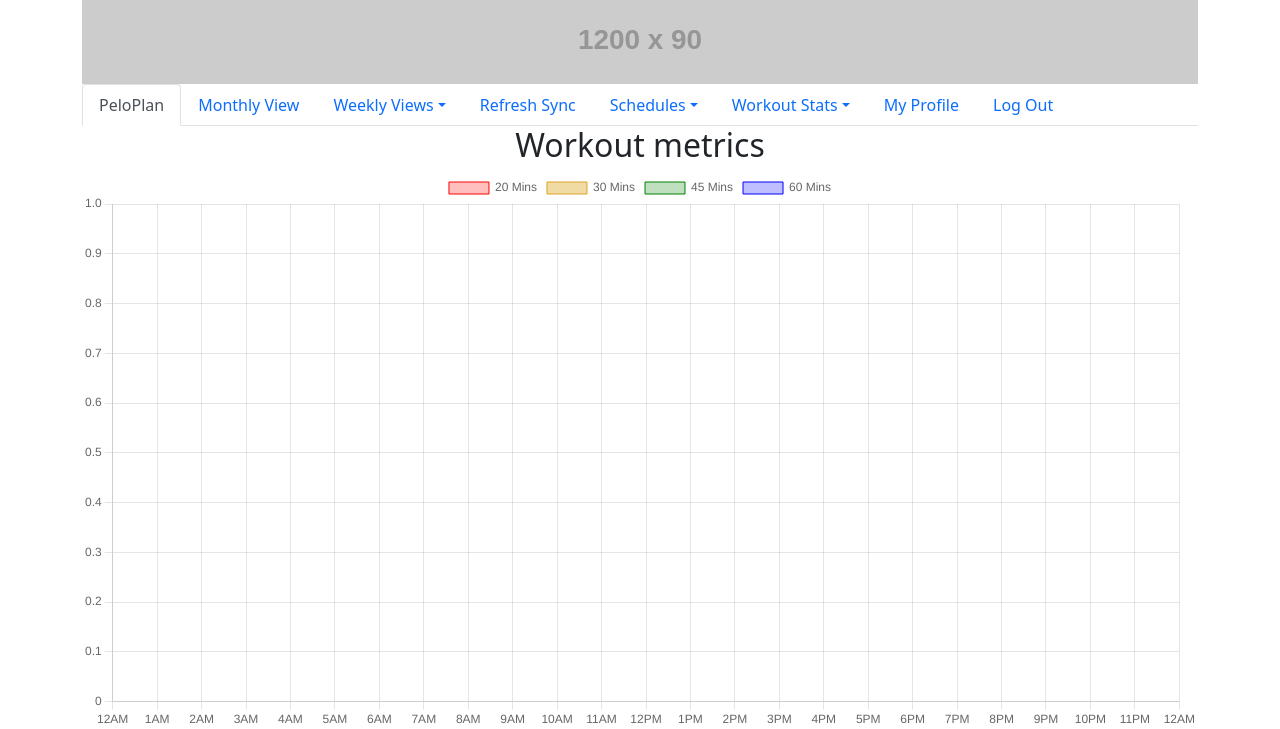
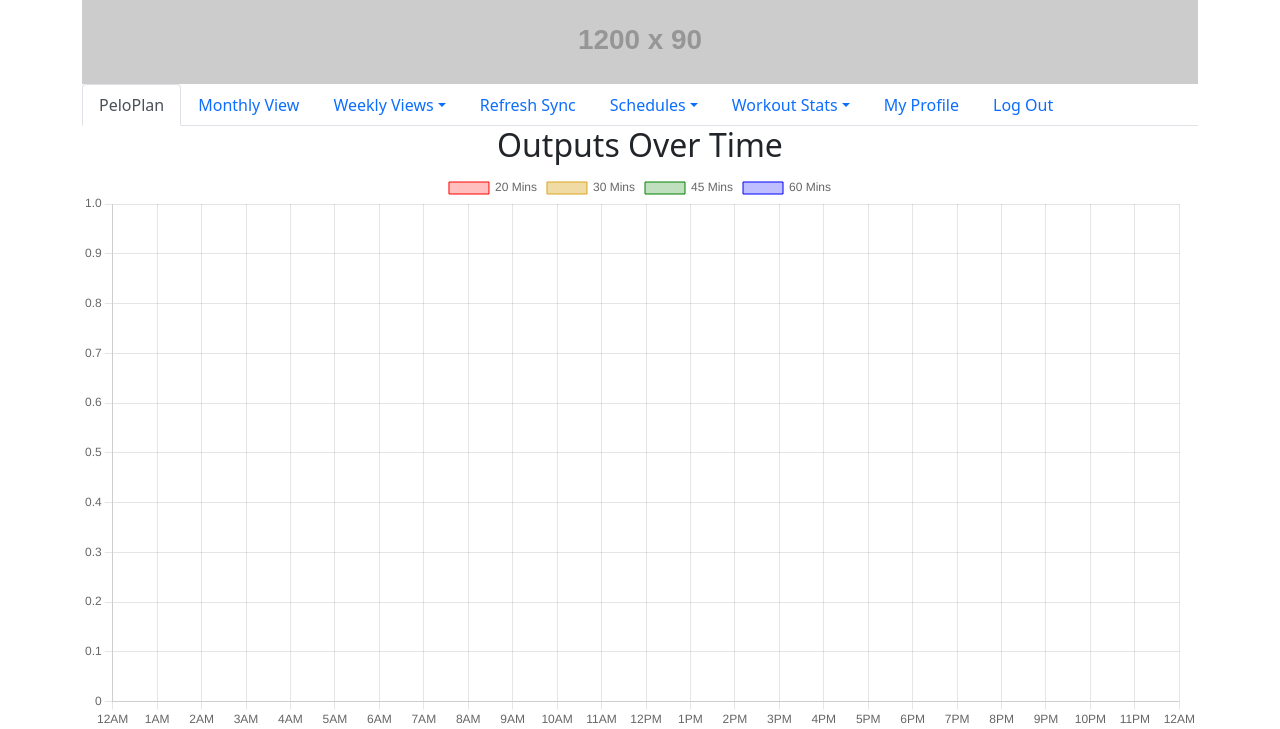
Before and after one commit to linzmacd/peloplan, a Flask app: page /output-stats in a window 1280 px wide. Shown: the top 729 px of the page. Run offline with Flask 2, Linux system fonts and the light colour scheme; the visitor is signed in with stand-in values (Sample User, id 1); tables that the repository leaves empty hold one stand-in row (values such as "Sample post"); grey boxes labelled with a size stand in for pictures from a placeholder-image service; data that the repository does not hold is empty; some libraries are stand-ins or nearby versions.

Commit message:
Fixed page titles

```diff
--- a/templates/metrics.html
+++ b/templates/metrics.html
@@ -5,7 +5,7 @@
 <script src="https://cdn.jsdelivr.net/npm/randomcolor@0.6.2/randomColor.js"></script>
 {% endblock %}
 
-{% block title %}PeloPlan{% endblock %}
+{% block title %}Metrics{% endblock %}
 
 {% block variables %}
 <input type='hidden' id='metrics-date' value={{ date }}>
--- a/templates/outputs.html
+++ b/templates/outputs.html
@@ -7,7 +7,7 @@
 <script src="https://cdn.jsdelivr.net/npm/randomcolor@0.6.2/randomColor.js"></script>
 {% endblock %}
 
-{% block title %}PeloPlan{% endblock %}
+{% block title %}Outputs{% endblock %}
 
 {% block variables %}{% endblock %}
 
@@ -15,7 +15,7 @@
 
 <div class='row'>
   <div class='column'>
-    <h2>Workout metrics</h2>
+    <h2>Outputs Over Time</h2>
   </div>
 </div>
 <div>
```
